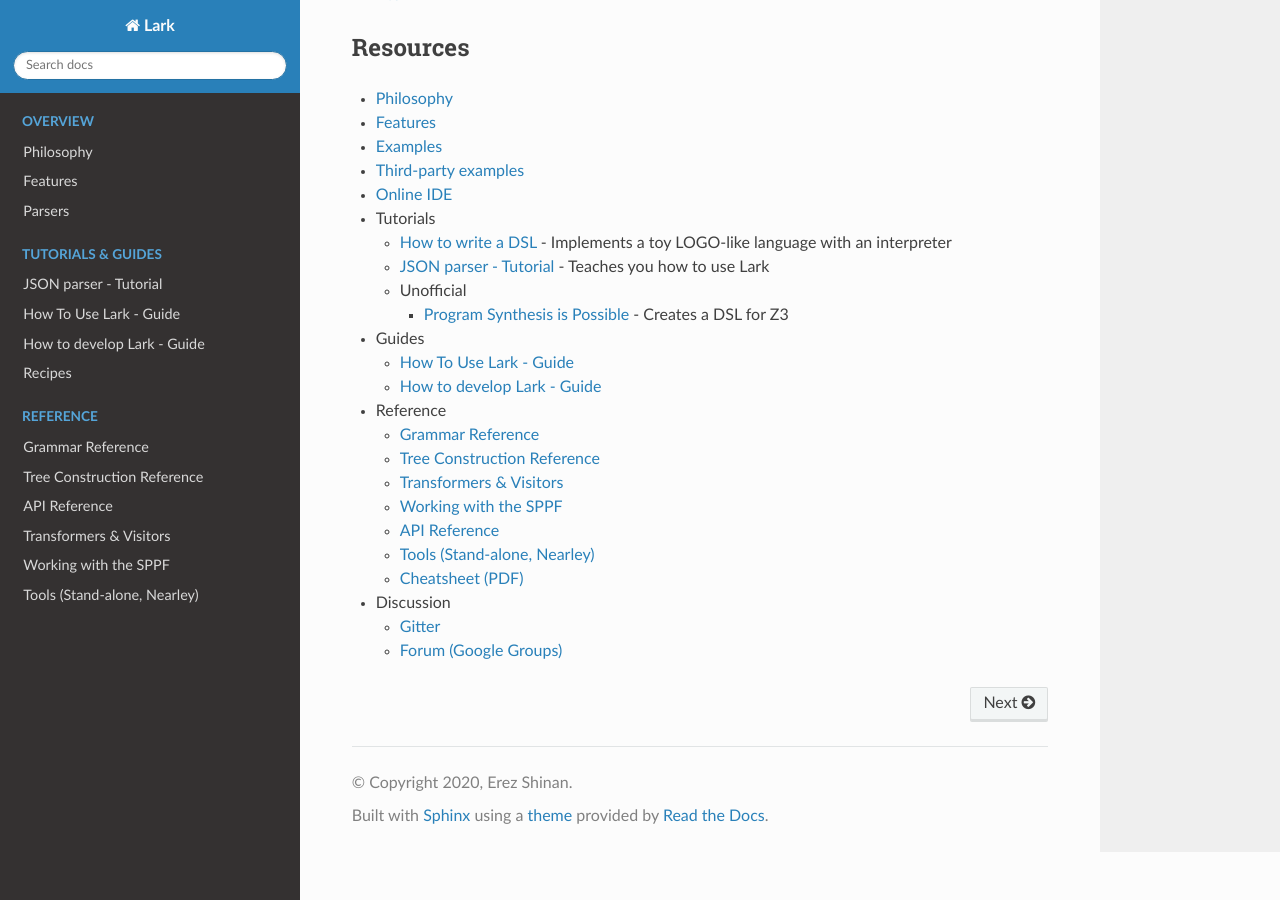
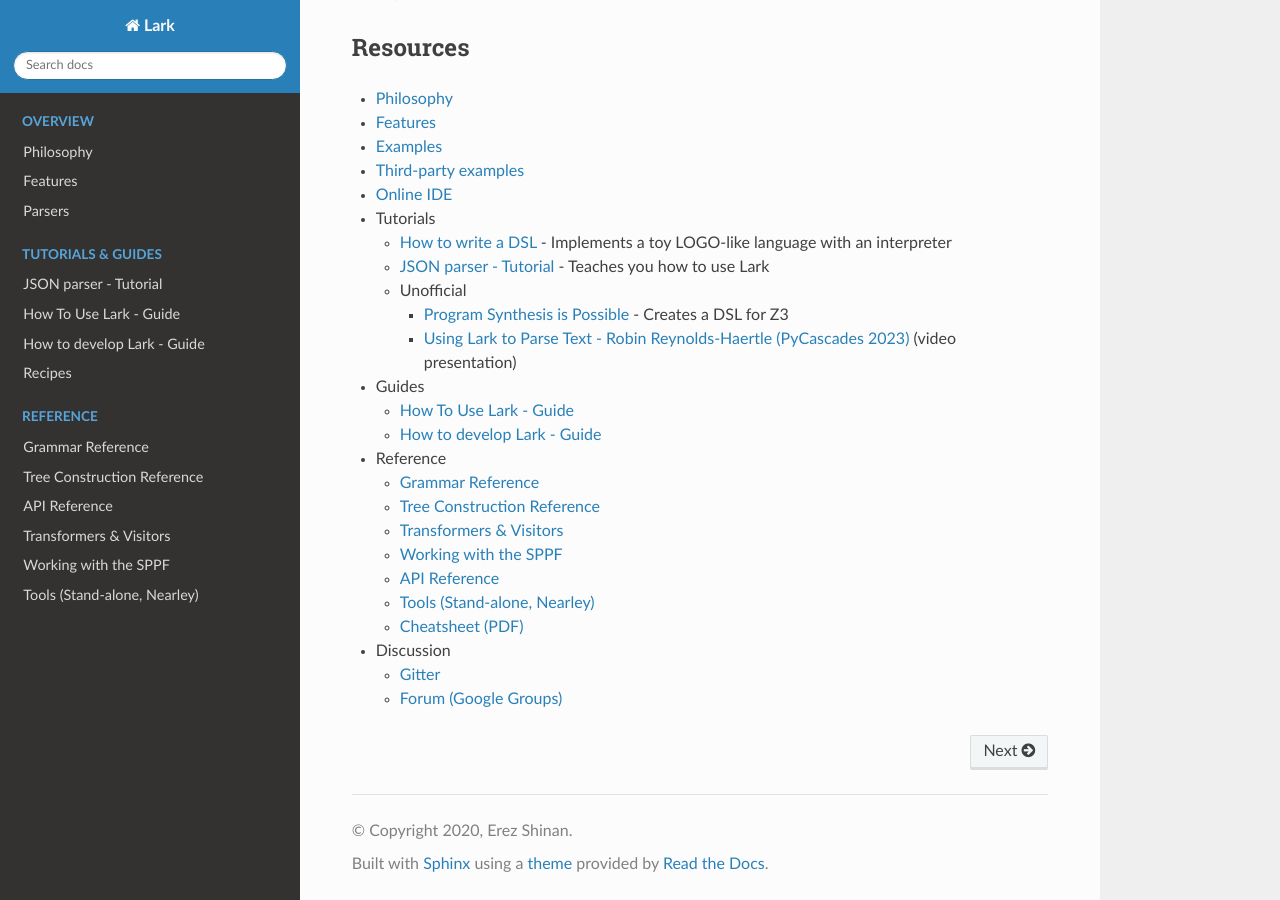
Before and after one commit to lark-parser/lark, a Sphinx documentation site: the page built from docs/index.rst, in a window 1280 px wide and 900 px high, scrolled down 668 px. Built offline with Sphinx 7.4.7 and the Read the Docs theme 2.0.0, drawn with Linux system fonts in a browser that asks for light colours; pages that are not in the unit, such as notebooks, are missing from menus.

Commit message:
Docs: Add video tutorial link

```diff
--- a/docs/index.rst
+++ b/docs/index.rst
@@ -89,6 +89,7 @@ Resources
    -  Unofficial
 
       -  `Program Synthesis is Possible`_ - Creates a DSL for Z3
+      -  `Using Lark to Parse Text - Robin Reynolds-Haertle (PyCascades 2023) <https://www.youtube.com/watch?v=CeOtqlh0UuQ>`_ (video presentation)
 
 -  Guides
 
```
